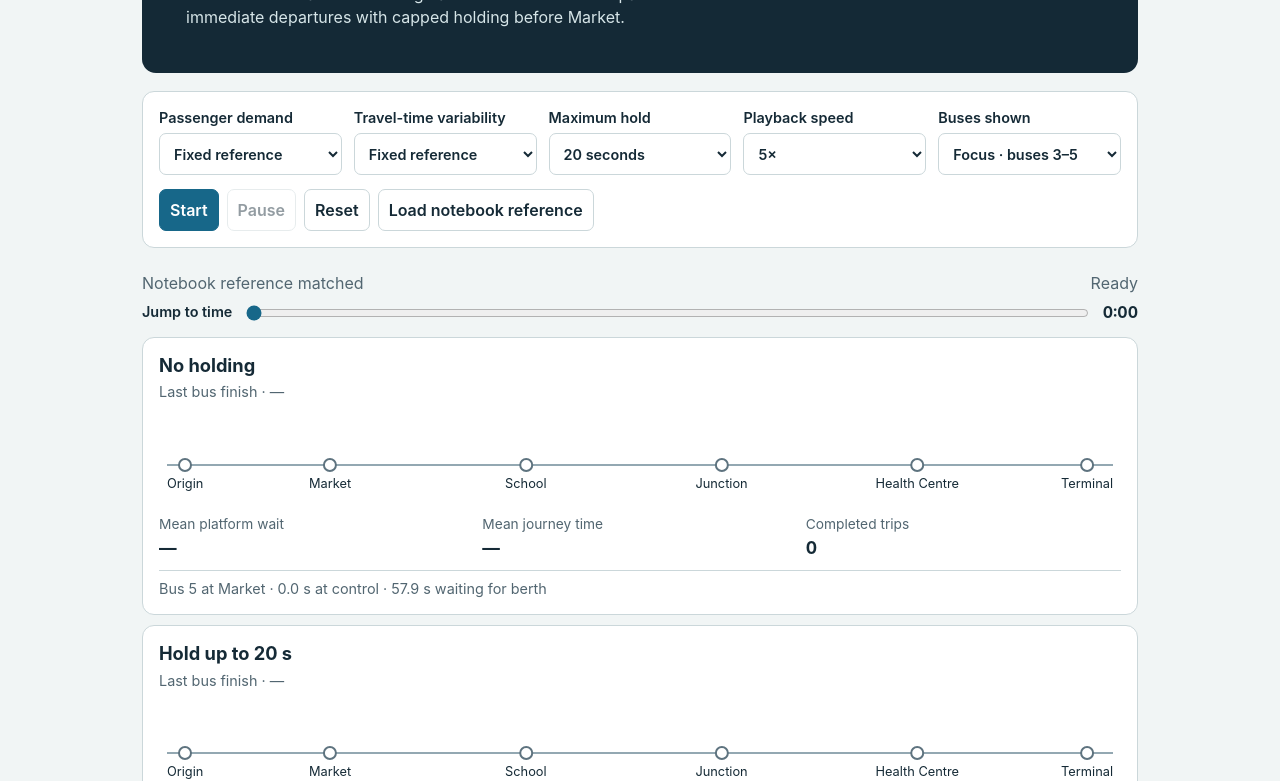
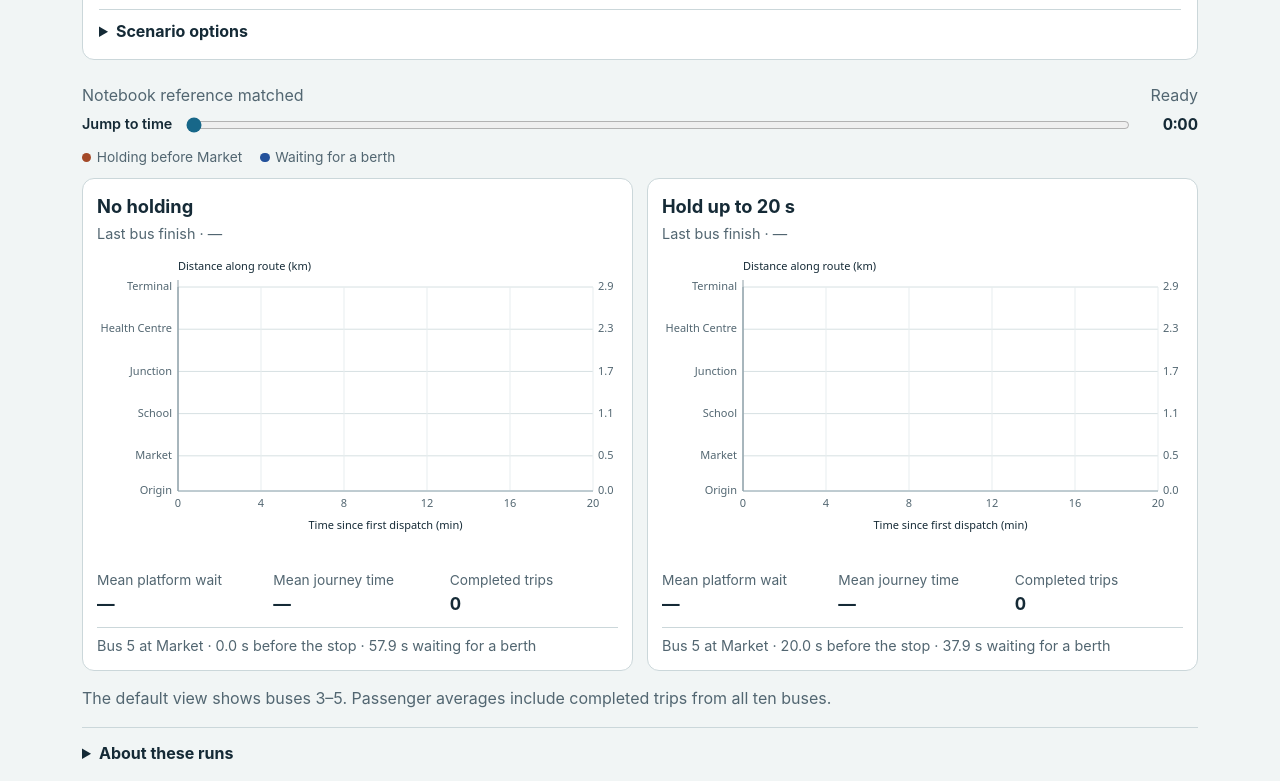
Before and after one commit to amri0faz31/bus-corridor-simulator, a plain HTML site: page docs/index.html in a window 1280 px wide. Shown: the part 187-968 px from the top of the page. Drawn offline with Linux system fonts and the light colour scheme.

Commit message:
feat(demo): plot bus positions against time and distance

```diff
--- a/docs/demo.js
+++ b/docs/demo.js
@@ -7,6 +7,7 @@ const focalBuses = new Set([2, 3, 4]); // Zero-based indices for buses 3–5.
 let lanes = [];
 let elapsed = 0;
 let duration = 0;
+let axisMinutes = 0;
 let frame = 0;
 let playing = false;
 let previousFrame = 0;
@@ -14,58 +15,25 @@ let previousFrame = 0;
 function makeLane(label, run) {
   const section = document.createElement("section");
   section.className = "lane";
-  section.innerHTML = '<h2></h2><p class="finish"></p><div class="road" aria-hidden="true"><div class="track"></div></div>'
+  section.innerHTML = '<h2></h2><p class="finish" aria-live="polite"></p><canvas class="time-distance" role="img"></canvas>'
+    + '<p class="wait-status"></p>'
     + '<dl class="stats"><div><dt>Mean platform wait</dt><dd data-metric="platform_wait">—</dd></div>'
     + '<div><dt>Mean journey time</dt><dd data-metric="journey_time">—</dd></div>'
     + '<div><dt>Completed trips</dt><dd data-metric="completed">0</dd></div></dl>'
     + '<p class="focus-detail"></p>';
   section.querySelector("h2").textContent = label;
-  const road = section.querySelector(".road");
-  model.stops.forEach((name, i) => {
-    const stop = document.createElement("span");
-    stop.className = "stop";
-    stop.textContent = name;
-    stop.style.left = percent(model.distance[i]);
-    if (i === 0) stop.style.transform = "none";
-    if (i === model.stops.length - 1) stop.style.transform = "translateX(-100%)";
-    road.append(stop);
-  });
-  const markers = run.visits.map((_, i) => {
-    const marker = document.createElement("span");
-    marker.className = "bus";
-    marker.textContent = i + 1;
-    road.append(marker);
-    return marker;
-  });
+  const chart = section.querySelector("canvas");
+  chart.setAttribute("aria-label", label + ". Bus positions by time and distance, from Origin to Terminal.");
   const market = run.visits[4][1];
   const upstream = market.arrival - market.approach;
   const berthWait = market.serviceStart - market.arrival;
   section.querySelector(".focus-detail").textContent =
-    "Bus 5 at Market · " + upstream.toFixed(1) + " s at control · " + berthWait.toFixed(1) + " s waiting for berth";
+    "Bus 5 at Market · " + upstream.toFixed(1) + " s before the stop · " + berthWait.toFixed(1) + " s waiting for a berth";
   $("lanes").append(section);
-  return { run, section, markers, finish: section.querySelector(".finish") };
-}
-
-function percent(km) {
-  return (100 * km / model.distance.at(-1)) + "%";
-}
-
-function position(bus, time) {
-  if (time < bus[0].arrival || time > bus.at(-1).departure) return null;
-  for (let i = 0; i < bus.length; i += 1) {
-    const visit = bus[i];
-    if (i > 0 && time < visit.approach) {
-      const before = bus[i - 1].departure;
-      const fraction = (time - before) / (visit.approach - before);
-      const km = model.distance[i - 1] + fraction * (model.distance[i] - model.distance[i - 1]);
-      return { km, state: "moving" };
-    }
-    if (time <= visit.departure) {
-      const state = time < visit.arrival ? "holding" : time < visit.serviceStart ? "waiting" : "boarding";
-      return { km: model.distance[i] - (state === "holding" ? 0.11 : 0), state };
-    }
-  }
-  return null;
+  return {
+    run, chart, tracks: run.visits.map(busTrack), finish: section.querySelector(".finish"),
+    waitStatus: section.querySelector(".wait-status"), metrics: section.querySelectorAll("[data-metric]"),
+  };
 }
 
 function formatTime(time, tenths = false) {
@@ -77,26 +45,19 @@ function formatTime(time, tenths = false) {
 function draw() {
   $("clock").textContent = formatTime(elapsed);
   $("seek").value = elapsed;
-  for (const { run, section, markers, finish } of lanes) {
+  const focusOnly = $("vehicle-view").value === "focus";
+  for (const { run, chart, tracks, finish, waitStatus, metrics } of lanes) {
     const finishText = elapsed >= run.end ? "Last bus finished at " + formatTime(run.end, true) : "Last bus finish · —";
     if (finish.textContent !== finishText) finish.textContent = finishText;
-    run.visits.forEach((bus, i) => {
-      const focusOnly = $("vehicle-view").value === "focus";
-      const location = !focusOnly || focalBuses.has(i) ? position(bus, elapsed) : null;
-      const marker = markers[i];
-      marker.hidden = !location;
-      marker.style.display = location ? "" : "none";
-      if (location) {
-        marker.style.left = percent(location.km);
-        marker.style.top = (2 + 15 * (i % 3)) + "px";
-        marker.className = "bus " + location.state;
-      }
-    });
-    const metrics = model.metrics(run, elapsed);
-    for (const target of section.querySelectorAll("[data-metric]")) {
-      const value = metrics[target.dataset.metric];
-      target.textContent = target.dataset.metric === "completed" ? value
+    const shown = focusOnly ? tracks.filter((_, i) => focalBuses.has(i)) : tracks;
+    const waitText = drawTimeDistance(chart, shown, elapsed, axisMinutes).join(" · ");
+    if (waitStatus.textContent !== waitText) waitStatus.textContent = waitText;
+    const measured = model.metrics(run, elapsed);
+    for (const target of metrics) {
+      const value = measured[target.dataset.metric];
+      const label = target.dataset.metric === "completed" ? String(value)
         : value === null ? "—" : value.toFixed(2) + " s";
+      if (target.textContent !== label) target.textContent = label;
     }
   }
 }
@@ -134,6 +95,7 @@ function prepare(useReference) {
     const heldLabel = cap === 0 ? "Holding off (0 s cap)" : "Hold up to " + cap + " s";
     lanes = [makeLane("No holding", runs[0]), makeLane(heldLabel, runs[1])];
     duration = Math.max(...runs.map(run => run.end));
+    axisMinutes = 5 * Math.ceil(duration / 300);
     $("seek").max = duration;
     resetTime();
     $("scenario").textContent = useReference ? referenceStatus(runs) : "Sample run · seed 42";
@@ -194,3 +156,4 @@ $("reference").addEventListener("click", () => prepare(true));
 for (const id of controls) $(id).addEventListener("change", () => prepare(false));
 prepare(true);
 $("vehicle-view").addEventListener("change", draw);
+window.addEventListener("resize", draw);
--- a/docs/index.html
+++ b/docs/index.html
@@ -7,17 +7,27 @@
   <link rel="stylesheet" href="style.css">
   <script defer src="simulation.js"></script>
   <script defer src="reference.js"></script>
+  <script defer src="time-distance.js"></script>
   <script defer src="demo.js"></script>
 </head>
 <body>
   <main>
     <header>
-      <p class="eyebrow">URBAN TRANSIT SIMULATION</p>
       <h1>Bus Corridor Simulator</h1>
-      <p>Follow three focal buses through a ten-bus corridor. Compare immediate departures with capped holding before Market.</p>
+      <p>Watch how holding before Market changes bus queues and passenger travel times.</p>
     </header>
 
-    <section class="controls" aria-label="Experiment controls">
+    <section class="controls" aria-label="Playback and scenario controls">
+      <div class="actions">
+        <button id="start" class="primary" type="button">Start</button>
+        <button id="pause" type="button">Pause</button>
+        <button id="reset" type="button">Reset</button>
+        <label for="speed">Speed
+          <select id="speed"><option value="1">1× · real time</option><option value="5" selected>5×</option><option value="20">20×</option></select>
+        </label>
+      </div>
+      <details class="options">
+        <summary>Scenario options</summary>
         <div class="fields">
           <label for="demand">Passenger demand
             <select id="demand"><option value="reference" disabled hidden>Fixed reference</option><option value="0.60">Low · 0.60×</option><option value="1" selected>Medium · 1×</option><option value="1.75">High · 1.75×</option></select>
@@ -28,19 +38,12 @@
           <label for="cap">Maximum hold
             <select id="cap"><option value="0">0 seconds</option><option value="10">10 seconds</option><option value="20" selected>20 seconds</option><option value="40">40 seconds</option></select>
           </label>
-        <label for="speed">Playback speed
-          <select id="speed"><option value="1">1× · real time</option><option value="5" selected>5×</option><option value="20">20×</option></select>
-        </label>
           <label for="vehicle-view">Buses shown
-          <select id="vehicle-view"><option value="focus" selected>Focus · buses 3–5</option><option value="all">All ten buses</option></select>
+            <select id="vehicle-view"><option value="focus" selected>Buses 3–5</option><option value="all">All ten buses</option></select>
           </label>
         </div>
-      <div class="actions">
-        <button id="start" class="primary" type="button">Start</button>
-        <button id="pause" type="button">Pause</button>
-        <button id="reset" type="button">Reset</button>
         <button id="reference" type="button">Load notebook reference</button>
-      </div>
+      </details>
     </section>
 
     <section aria-label="Live simulations">
@@ -48,17 +51,17 @@
       <div class="timeline">
         <label for="seek">Jump to time</label>
         <input type="range" id="seek" min="0" max="0" step="any" value="0">
-        <output id="clock" for="seek">0:00</output>
+        <output id="clock" for="seek" aria-live="off">0:00</output>
       </div>
+      <p class="legend"><span class="legend-holding">Holding before Market</span><span class="legend-waiting">Waiting for a berth</span></p>
       <div id="lanes"></div>
-      <p class="caption">The focus view hides seven markers. The model and live averages still include all buses and all completed trips. Both panels start from the same passenger and travel-time inputs.</p>
+      <p class="caption">The default view shows buses 3–5. Passenger averages include completed trips from all ten buses.</p>
     </section>
 
-    <details open>
-      <summary>About and how to use</summary>
-      <p>Both panels share a clock. At 1×, one real second advances the clock by one simulated second. Use the timeline to jump to a later bus or a stop event. The holding policy tries for an 80-second release gap before Market.</p>
-      <p>Circles are buses. A ring marks one waiting for the Market berth. An orange circle marks a bus waiting at the control point. The chart position between stops is interpolated from event timestamps.</p>
-      <p>Use <strong>Load notebook reference</strong> to replay the exact deterministic disruption from the notebook. The reference check compares completed trips and recorded timings. The random preview uses one browser-seeded run. The notebook uses repeated paired runs for confidence intervals.</p>
+    <details>
+      <summary>About these runs</summary>
+      <p>Both policies use the same bus schedule, passengers and road travel times. At 1×, one real second advances the clock by one simulated second. In the notebook example, Bus 3 starts at 2:40.</p>
+      <p>Holding aims for an 80-second release gap before Market. Both kinds of wait appear at Market’s distance because the model treats the approach and berth as one location on the route.</p>
     </details>
   </main>
 </body>
--- a/docs/style.css
+++ b/docs/style.css
@@ -3,18 +3,16 @@
   --ink: #152a36;
   --slate: #526671;
   --line: #cbd7da;
-  --navy: #142936;
   --teal: #176789;
   --copper: #a44928;
+  --berth: #23519b;
   font-family: Inter, system-ui, sans-serif;
 }
 * { box-sizing: border-box; }
 body { margin: 0; color: var(--ink); background: #f1f5f5; line-height: 1.45; }
-main { max-width: 1080px; padding: 28px clamp(14px, 4vw, 42px); margin: auto; }
-header { background: var(--navy); color: #f3f8f8; padding: clamp(20px, 5vw, 44px); border-radius: 14px; }
-header h1 { font-size: clamp(2rem, 6vw, 3.6rem); line-height: 1.04; letter-spacing: -.045em; margin: 8px 0 12px; }
-header p { max-width: 51ch; margin: 0; color: #d6e5e8; }
-.eyebrow { font: 600 .8rem system-ui; letter-spacing: .12em; }
+main { max-width: 1200px; padding: 28px clamp(14px, 4vw, 42px); margin: auto; }
+header h1 { font-size: clamp(1.8rem, 4vw, 2.7rem); line-height: 1.1; letter-spacing: -.035em; margin: 0 0 8px; }
+header p { margin: 0; color: var(--slate); }
 .controls { margin: 18px 0; padding: 16px; border: 1px solid var(--line); border-radius: 12px; background: white; }
 .fields { display: grid; gap: 12px; grid-template-columns: repeat(auto-fit, minmax(175px, 1fr)); }
 label { display: grid; gap: 4px; font-weight: 600; font-size: .9rem; }
@@ -22,37 +20,36 @@ select, button { min-height: 42px; font: inherit; padding: 7px 10px; border: 1px
 button { font-weight: 600; cursor: pointer; }
 button:disabled { opacity: .46; cursor: default; }
 .primary { background: var(--teal); border-color: var(--teal); color: white; }
-.actions { display: flex; gap: 8px; flex-wrap: wrap; margin-top: 14px; }
+.actions { display: flex; gap: 8px; align-items: center; flex-wrap: wrap; }
+.actions label { display: flex; align-items: center; gap: 8px; margin-left: auto; }
+.options { margin-top: 12px; padding-top: 10px; }
+.options .fields { margin: 12px 0; }
 .clock { display: flex; justify-content: space-between; align-items: baseline; gap: 8px; color: var(--slate); padding: 6px 0; }
 .timeline { display: flex; flex-wrap: wrap; align-items: center; gap: 12px; margin: 0 0 12px; }
 #seek { flex: 1; min-width: 80px; accent-color: var(--teal); }
-#clock { font-variant-numeric: tabular-nums; font-weight: 650; color: var(--ink); }
-.lane { padding: 14px 16px; background: white; border: 1px solid var(--line); border-radius: 12px; margin-bottom: 10px; }
+#clock { min-width: 5ch; text-align: right; font-variant-numeric: tabular-nums; font-weight: 650; color: var(--ink); }
+.legend { display: flex; flex-wrap: wrap; gap: 6px 18px; margin: 0 0 10px; color: var(--slate); font-size: .86rem; }
+.legend span::before { content: ""; display: inline-block; width: .68em; height: .68em; border-radius: 50%; background: var(--key); margin-right: .4em; }
+.legend-holding { --key: var(--copper); }
+.legend-waiting { --key: var(--berth); }
+#lanes { display: grid; grid-template-columns: repeat(2, minmax(0, 1fr)); gap: 14px; }
+.lane { min-width: 0; padding: 14px; background: white; border: 1px solid var(--line); border-radius: 12px; }
 .lane h2 { font-size: 1.14rem; margin: 0 0 4px; }
 .finish { margin: 0; font-size: .9rem; color: var(--slate); }
-.road { position: relative; margin: 9px 8px; height: 94px; }
-.track { position: absolute; left: 0; right: 0; top: 52px; height: 2px; background: #93a8b2; }
-.stop { position: absolute; top: 46px; transform: translateX(-50%); text-align: center; font-size: .8rem; }
-.stop::before { content: ""; width: 10px; height: 10px; border-radius: 50%; background: white; border: 2px solid #5e737f; display: block; margin: auto auto 3px; }
-.stop:first-of-type { transform: none; }
-.stop:last-child { transform: translateX(-100%); }
-.bus { position: absolute; transform: translateX(-50%); border-radius: 50%; width: 21px; height: 21px; display: grid; place-items: center; color: white; background: var(--teal); font: 700 11px system-ui; z-index: 2; }
-.bus.waiting { outline: 2px solid #274452; outline-offset: 2px; }
-.bus.holding { background: var(--copper); }
+.time-distance { display: block; width: 100%; height: 280px; margin-top: 10px; }
+.wait-status { min-height: 1.5em; margin: 6px 0 10px; color: var(--slate); font-size: .86rem; }
 .stats { display: grid; grid-template-columns: repeat(3, 1fr); gap: 8px; margin: 0; }
 .stats dt { color: var(--slate); font-size: .86rem; }
 .stats dd { margin: 0; font-size: 1.1rem; font-weight: 650; font-variant-numeric: tabular-nums; }
 .caption, details { color: var(--slate); }
 details { border-top: 1px solid var(--line); padding-top: 14px; }
 summary { color: var(--ink); font-weight: 650; cursor: pointer; }
+@media (max-width: 760px) {
+  #lanes { grid-template-columns: minmax(0, 1fr); }
+}
 @media (max-width: 550px) {
   main { padding-top: 14px; }
-  .road { height: 112px; margin-inline: 13px; }
-  .stop { font-size: .68rem; width: 43px; line-height: 1.1; }
-  .stop:nth-of-type(even) { padding-top: 34px; }
-  .stop:nth-of-type(even)::before { position: absolute; top: 0; left: calc(50% - 7px); }
-  .stop:nth-of-type(even) { margin-top: 0; }
-  .stop:nth-of-type(even)::after { content: ""; position: absolute; top: 12px; left: 50%; height: 20px; border-left: 1px solid var(--line); }
+  .actions label { margin-left: 0; }
   .stats dt { font-size: .76rem; }
 }
 
--- /dev/null
+++ b/docs/time-distance.js
@@ -0,0 +1,115 @@
+"use strict";
+
+const busColors = ["#126681", "#76529b", "#3a7760"];
+const waitColors = { holding: "#a44928", waiting: "#23519b" };
+
+function busTrack(visits, index) {
+  const segments = [];
+  function add(from, to, fromKm, toKm, stop, state) {
+    if (to > from) segments.push({ from, to, fromKm, toKm, stop, state });
+  }
+  visits.forEach((visit, stop) => {
+    const km = BusCorridor.distance[stop];
+    if (stop > 0) {
+      add(visits[stop - 1].departure, visit.approach, BusCorridor.distance[stop - 1], km, stop, "moving");
+    }
+    add(visit.approach, visit.arrival, km, km, stop, "holding");
+    add(visit.arrival, visit.serviceStart, km, km, stop, "waiting");
+    add(visit.serviceStart, visit.departure, km, km, stop, "at stop");
+  });
+  return { number: index + 1, color: busColors[index % busColors.length], segments };
+}
+
+function drawTimeDistance(canvas, buses, time, axisMinutes) {
+  const { width, height } = canvas.getBoundingClientRect();
+  if (!width || !height) return [];
+  const scale = window.devicePixelRatio || 1;
+  const pixelWidth = Math.round(width * scale);
+  const pixelHeight = Math.round(height * scale);
+  if (canvas.width !== pixelWidth || canvas.height !== pixelHeight) {
+    canvas.width = pixelWidth;
+    canvas.height = pixelHeight;
+  }
+  const ctx = canvas.getContext("2d");
+  ctx.setTransform(pixelWidth / width, 0, 0, pixelHeight / height, 0, 0);
+  ctx.clearRect(0, 0, width, height);
+
+  const left = 81, right = width - 25, top = 32, bottom = height - 44;
+  const maxKm = BusCorridor.distance.at(-1);
+  const x = seconds => left + (right - left) * seconds / (60 * axisMinutes);
+  const y = km => bottom - (bottom - top) * km / maxKm;
+  function line(x1, y1, x2, y2, color, weight = 1) {
+    ctx.strokeStyle = color;
+    ctx.lineWidth = weight;
+    ctx.beginPath();
+    ctx.moveTo(x1, y1);
+    ctx.lineTo(x2, y2);
+    ctx.stroke();
+  }
+
+  ctx.font = "11px system-ui, sans-serif";
+  ctx.textBaseline = "middle";
+  BusCorridor.stops.forEach((name, index) => {
+    const km = BusCorridor.distance[index];
+    line(left, y(km), right, y(km), "#d6e0e2");
+    ctx.fillStyle = "#526671";
+    ctx.textAlign = "right";
+    ctx.fillText(name, left - 6, y(km));
+    ctx.textAlign = "left";
+    ctx.fillText(km.toFixed(1), right + 5, y(km));
+  });
+  for (let minute = 0; minute <= axisMinutes; minute += axisMinutes / 5) {
+    const tick = x(minute * 60);
+    line(tick, top, tick, bottom, "#e7edef");
+    ctx.fillStyle = "#526671";
+    ctx.textAlign = "center";
+    ctx.fillText(String(minute), tick, bottom + 13);
+  }
+  line(left, top, left, bottom, "#93a8b2");
+  line(left, bottom, right, bottom, "#93a8b2");
+  ctx.fillStyle = "#152a36";
+  ctx.textAlign = "left";
+  ctx.fillText("Distance along route (km)", left, 12);
+  ctx.textAlign = "center";
+  ctx.fillText("Time since first dispatch (min)", (left + right) / 2, height - 9);
+  line(x(time), top - 7, x(time), bottom, "#8d9da5");
+
+  const dots = [];
+  for (const { number, color, segments } of buses) {
+    let dot;
+    for (const segment of segments) {
+      if (time < segment.from) break;
+      const end = Math.min(time, segment.to);
+      const fraction = (end - segment.from) / (segment.to - segment.from);
+      const km = segment.fromKm + fraction * (segment.toKm - segment.fromKm);
+      const waitColor = waitColors[segment.state];
+      line(x(segment.from), y(segment.fromKm), x(end), y(km), waitColor || color, waitColor ? 3 : 1.5);
+      dot = {
+        x: x(end), y: y(km), number, stop: segment.stop, color: waitColor || color,
+        state: time < segment.to ? segment.state : "finished",
+      };
+      if (time < segment.to) break;
+    }
+    if (dot) dots.push(dot);
+  }
+
+  // Keep a waiting bus legible when it shares the same stop and time with another bus.
+  dots.sort((a, b) => Number(Boolean(waitColors[a.state])) - Number(Boolean(waitColors[b.state])));
+  for (const dot of dots) {
+    ctx.beginPath();
+    ctx.arc(dot.x, dot.y, 8, 0, 2 * Math.PI);
+    ctx.fillStyle = dot.color;
+    ctx.fill();
+    ctx.lineWidth = 1.5;
+    ctx.strokeStyle = "#fff";
+    ctx.stroke();
+    ctx.fillStyle = "#fff";
+    ctx.font = "bold 10px system-ui, sans-serif";
+    ctx.fillText(String(dot.number), dot.x, dot.y);
+  }
+
+  return dots.filter(dot => waitColors[dot.state]).map(dot => {
+    const action = dot.state === "holding" ? "holding before" : "waiting for a berth at";
+    return "Bus " + dot.number + " " + action + " " + BusCorridor.stops[dot.stop];
+  });
+}
```
Lines whose indentation alone changed are shown as unchanged.
